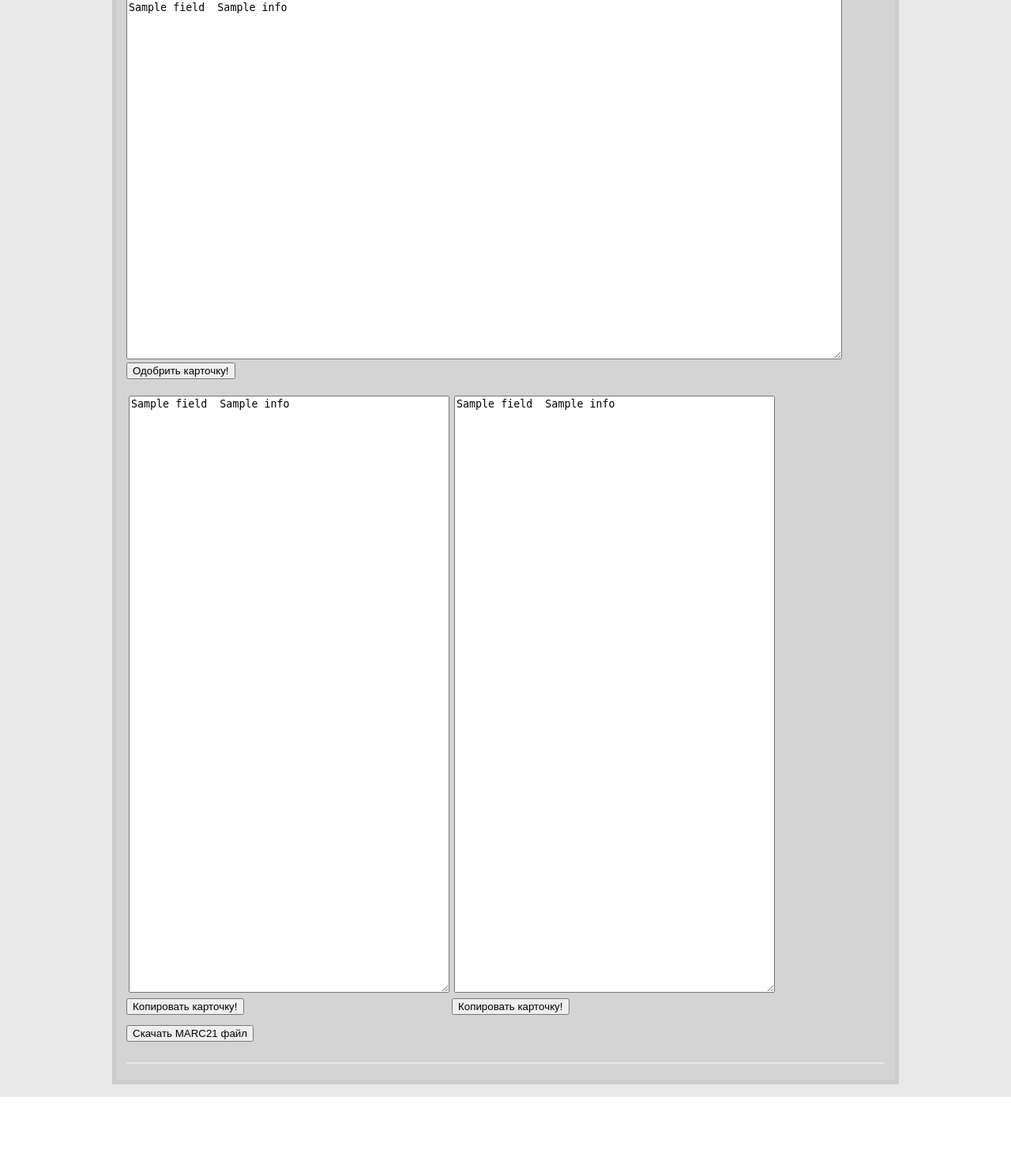
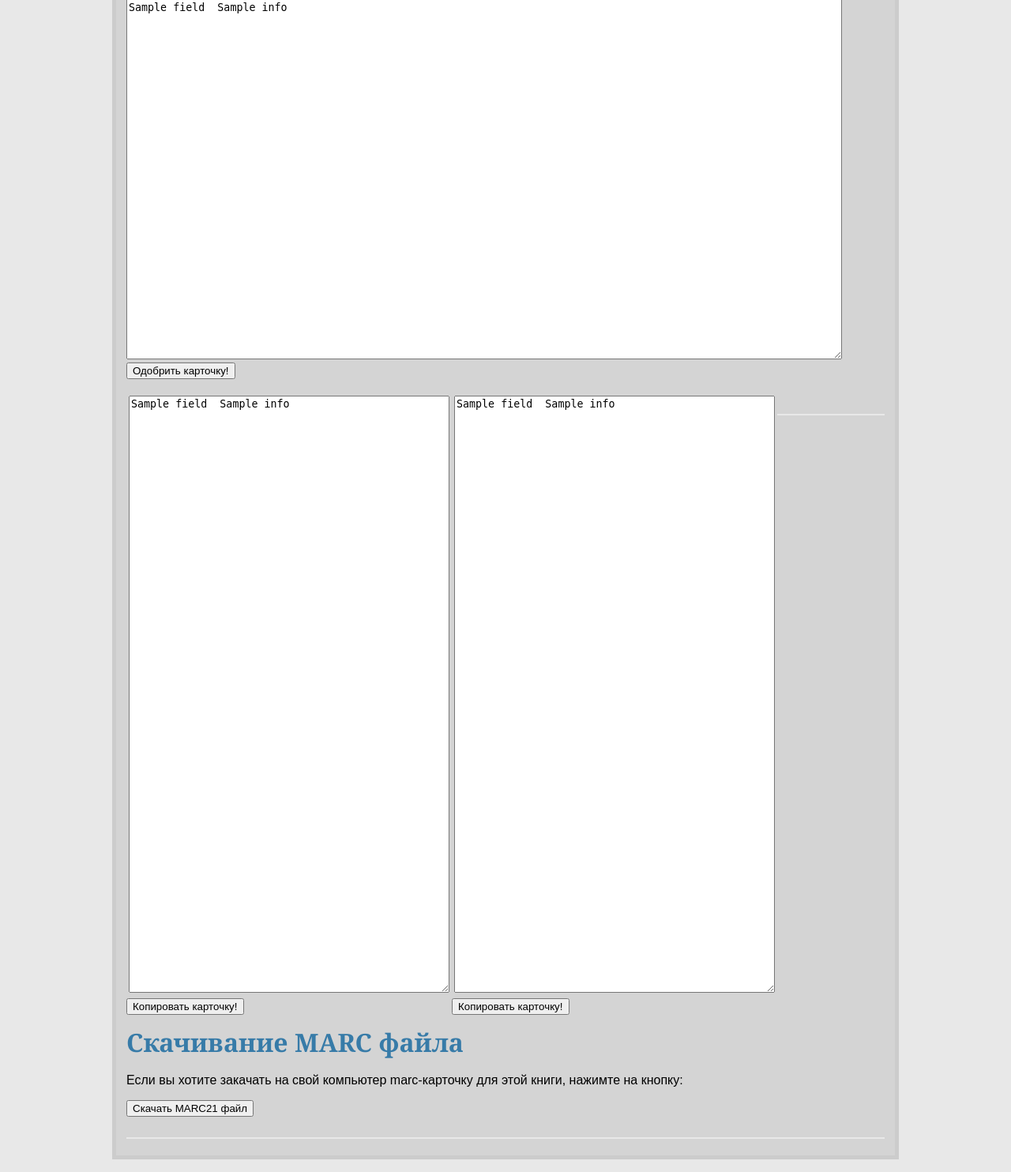
Before and after one commit to cyperus-papyrus/hello-world, a Flask app: template templates/show_entries.html in a window 1280 px wide. Shown: the part 217-1701 px from the top of the page at 79% size. Before the commit the page ends 1606 px from the top, so only its background shows below. Run offline with Flask 2, Linux system fonts and the light colour scheme; the template is opened without the code that fills it: values that come from a table or form of the project are taken from there, most other values are stand-ins (such as "Sample title", 1, 10 or a date in 2020); parts of the project's set-up code (start-up, migrations or seed data) failed here and were passed over.

Commit message:
+ кнопка для одного MARC (текст)

```diff
--- a/templates/show_entries.html
+++ b/templates/show_entries.html
@@ -46,6 +46,9 @@
           {{form.copy(value="Копировать карточку!")}}</form>
         </div>
         {% endif %}<br />
+            <hr>
+            <h1>Скачивание MARC файла</h1>
+            <p>Если вы хотите закачать на свой компьютер marc-карточку для этой книги, нажимте на кнопку:</p>
             <form method="post" action='/getfile/{{ excel[0] }}'> {{ form.copy(value="Скачать MARC21 файл") }}</form>
     </div>
     <br />
```
